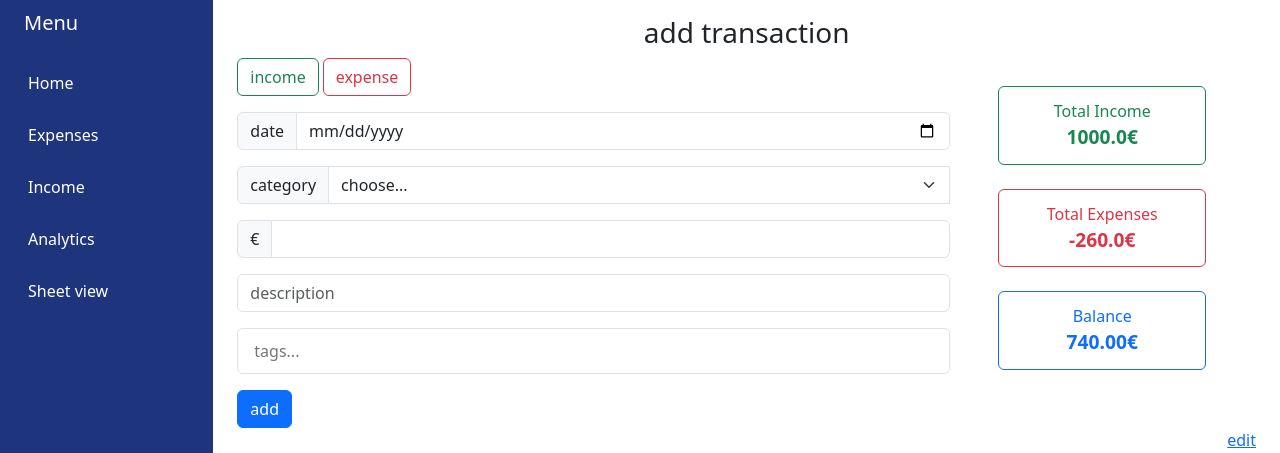
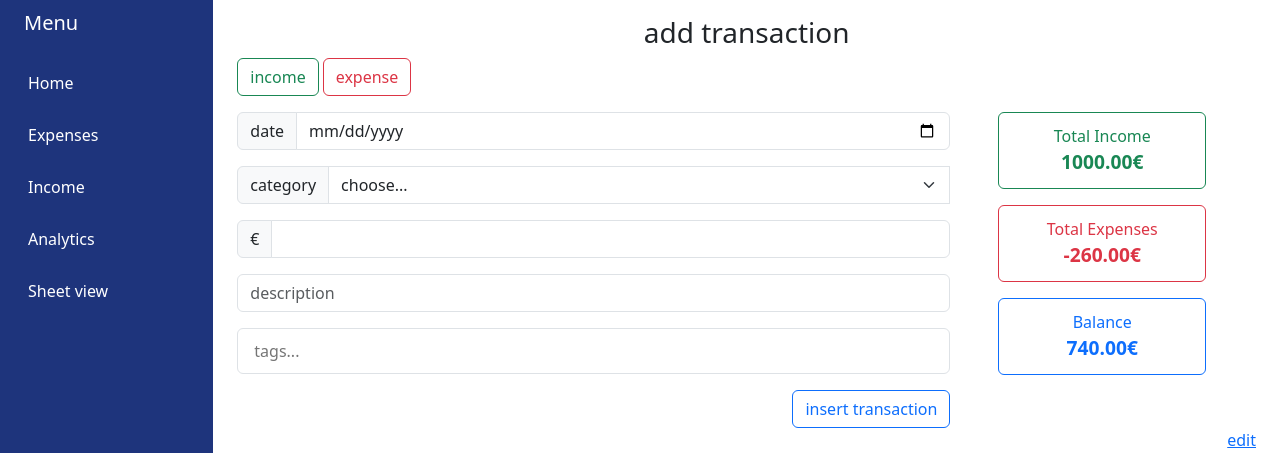
Before and after one commit to 12thexp/expense-tracker, a Flask app: page / in a window 1280 px wide. Shown: the top 453 px of the page. Run offline with Flask 3, Linux system fonts and the light colour scheme; data comes from the database, SQL or seed files in the repository; some libraries are stand-ins or nearby versions.

Commit message:
styling fixes

```diff
--- a/website/static/css/style.css
+++ b/website/static/css/style.css
@@ -1,7 +1,7 @@
 .group-pos-container {
     width: 29%;
     height: 22em;
-    vertical-align: top;
+    vertical-align: bottom;
     display: inline-block;
     align-self: right;
 }
@@ -10,7 +10,7 @@
     color: blue;
     border: none;
     padding-top: 0;
-    padding-bottom: .69em;
+    padding-bottom: 1em;
     display: grid;
     align-content: center;
     justify-content: center;
@@ -21,9 +21,9 @@
     width: 13em;
     border: 1px solid #cfd2d6;
     border-radius: 0.375rem;
-    padding-top: 0.75em;
-    padding-bottom: 0.75em;
-    margin: .75em;
+    padding-top: 0.7em;
+    padding-bottom: 0.7em;
+    margin: .5em;
     text-align: center;
     color: blue;
 }
--- a/website/templates/home.html
+++ b/website/templates/home.html
@@ -104,7 +104,7 @@
       <div class="tags-input" id="tags-input" data-name="tags-input"></div>
     </p>
 
-    <button type="submit" class="btn btn-primary">add</button>
+    <button type="submit" class="btn btn-outline-primary float-end">insert transaction</button>
   </div>
   <div class="group-pos-container">
     <div class="positions">
--- a/website/views.py
+++ b/website/views.py
@@ -56,18 +56,18 @@ def home():
             "home.html",
             history=history,
             categories=categories,
-            totIncome=income.total,
-            totExpense=expenses.total,
-            balance="{0:.2f}".format(balance),
+            totIncome="{0:.2f}".format(income.total),
+            totExpense="{0:.2f}".format(expenses.total),
+            balance="{0:.2f}".format(balance)
         )
 
     return render_template(
         "home.html",
         history=history,
         categories=categories,
-        totIncome=income.total,
-        totExpense=expenses.total,
-        balance="{0:.2f}".format(balance),
+        totIncome="{0:.2f}".format(income.total),
+        totExpense="{0:.2f}".format(expenses.total),
+        balance="{0:.2f}".format(balance)
     )
 
 def set_values():
```
